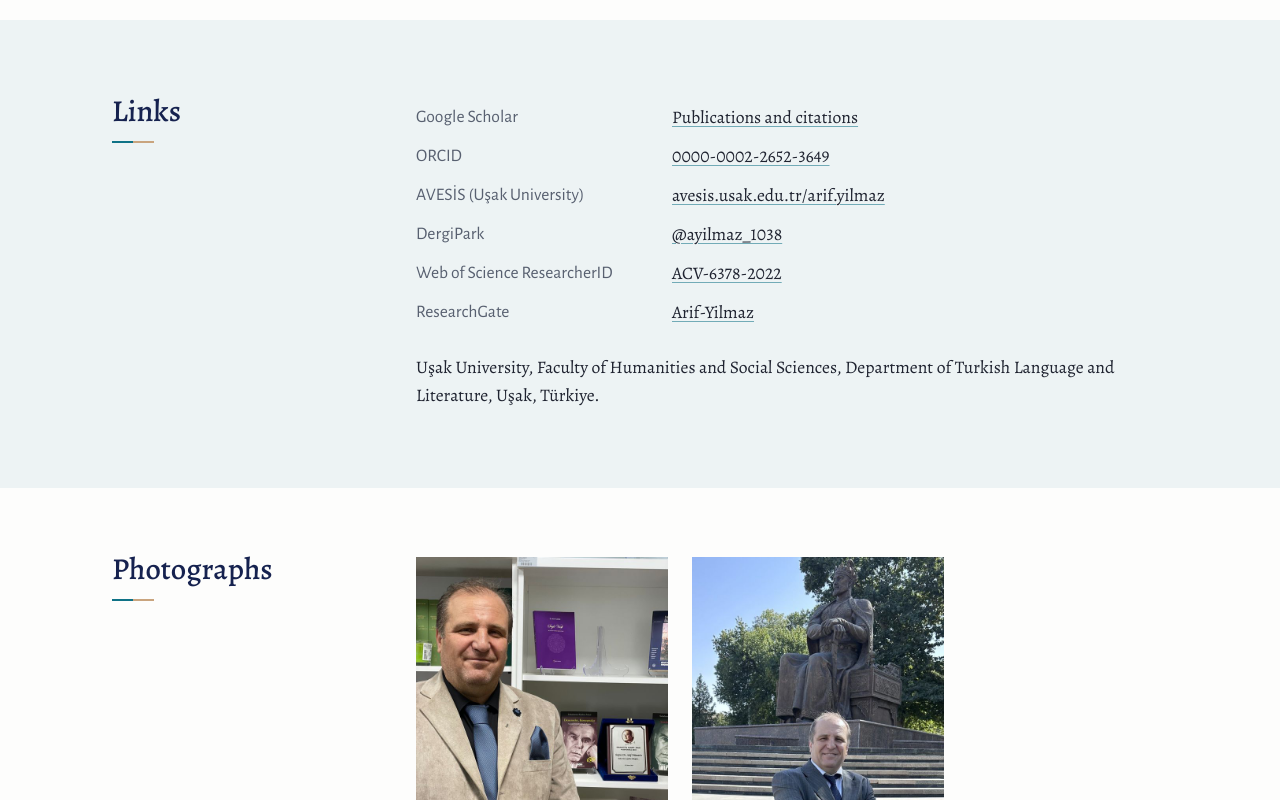
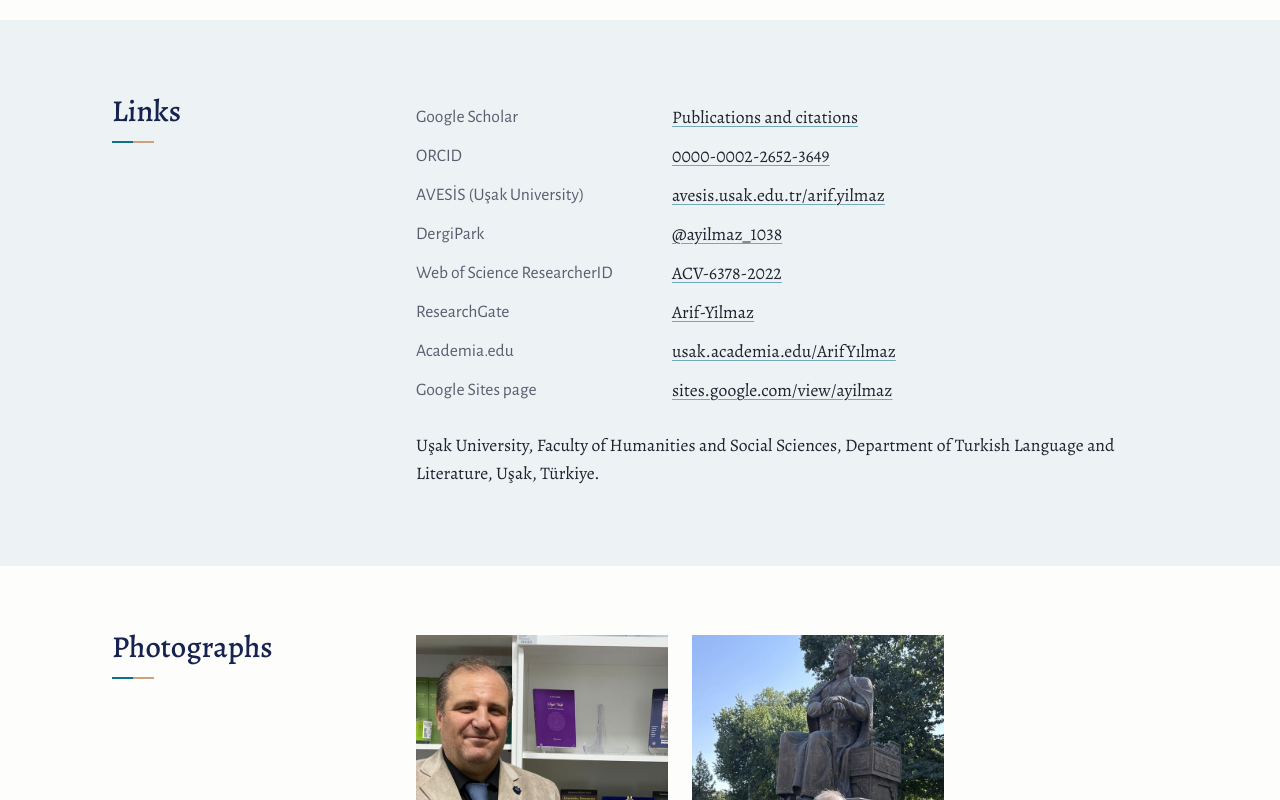
Before and after one commit to yilmaz-arif/yilmaz-arif.github.io, a plain HTML site: page en/index.html in a window 1280 px wide. Shown: the part 11200-12000 px from the top of the page. Drawn offline with nearby package versions, Linux system fonts and the light colour scheme.

Commit message:
Add links to Academia.edu and Google Sites
Added additional links to Academia.edu and Google Sites page in the contact section.

```diff
--- a/en/index.html
+++ b/en/index.html
@@ -24,7 +24,7 @@
 <link rel="preconnect" href="https://fonts.googleapis.com">
 <link rel="preconnect" href="https://fonts.gstatic.com" crossorigin>
 <link rel="stylesheet" href="https://fonts.googleapis.com/css2?family=Alegreya:ital,wght@0,400..900;1,400..900&family=Alegreya+Sans:wght@400;500&display=swap">
-<script type="application/ld+json">{"@context": "https://schema.org", "@type": "Person", "name": "Arif Yılmaz", "image": "https://yilmaz-arif.github.io/gorsel/arif-yilmaz.jpg", "url": "https://yilmaz-arif.github.io/en/", "identifier": "https://orcid.org/0000-0002-2652-3649", "sameAs": ["https://www.researchgate.net/profile/Arif-Yilmaz", "https://scholar.google.com/citations?user=m_PXF6oAAAAJ", "https://orcid.org/0000-0002-2652-3649", "https://avesis.usak.edu.tr/arif.yilmaz", "https://dergipark.org.tr/tr/pub/@ayilmaz_1038", "https://www.webofscience.com/wos/author/rid/ACV-6378-2022"], "jobTitle": "Associate Professor of Modern Turkish Literature", "affiliation": {"@type": "CollegeOrUniversity", "name": "Uşak University"}, "alumniOf": [{"@type": "CollegeOrUniversity", "name": "Ankara University"}, {"@type": "CollegeOrUniversity", "name": "Gazi University"}, {"@type": "CollegeOrUniversity", "name": "Yüzüncü Yıl University"}], "knowsAbout": ["Modern Turkish literature", "Turkish poetry", "Turkish novel", "Turkish short story", "Turkish drama", "Textual scholarship"]}</script>
+<script type="application/ld+json">{"@context": "https://schema.org", "@type": "Person", "name": "Arif Yılmaz", "image": "https://yilmaz-arif.github.io/gorsel/arif-yilmaz.jpg", "url": "https://yilmaz-arif.github.io/en/", "identifier": "https://orcid.org/0000-0002-2652-3649", "sameAs": ["https://www.researchgate.net/profile/Arif-Yilmaz", "https://scholar.google.com/citations?user=m_PXF6oAAAAJ", "https://orcid.org/0000-0002-2652-3649", "https://avesis.usak.edu.tr/arif.yilmaz", "https://dergipark.org.tr/tr/pub/@ayilmaz_1038", "https://www.webofscience.com/wos/author/rid/ACV-6378-2022", "https://usak.academia.edu/ArifY%C4%B1lmaz", "https://sites.google.com/view/ayilmaz"], "jobTitle": "Associate Professor of Modern Turkish Literature", "affiliation": {"@type": "CollegeOrUniversity", "name": "Uşak University"}, "alumniOf": [{"@type": "CollegeOrUniversity", "name": "Ankara University"}, {"@type": "CollegeOrUniversity", "name": "Gazi University"}, {"@type": "CollegeOrUniversity", "name": "Yüzüncü Yıl University"}], "knowsAbout": ["Modern Turkish literature", "Turkish poetry", "Turkish novel", "Turkish short story", "Turkish drama", "Textual scholarship"]}</script>
 <style>
 
 :root {
@@ -491,6 +491,8 @@ footer.hatime p span { display: block; font-family: var(--sans); font-size: .88r
 <li><span class="etiket">DergiPark</span> <a href="https://dergipark.org.tr/tr/pub/@ayilmaz_1038">@ayilmaz_1038</a></li>
 <li><span class="etiket">Web of Science ResearcherID</span> <a href="https://www.webofscience.com/wos/author/rid/ACV-6378-2022">ACV-6378-2022</a></li>
 <li><span class="etiket">ResearchGate</span> <a href="https://www.researchgate.net/profile/Arif-Yilmaz">Arif-Yilmaz</a></li>
+<li><span class="etiket">Academia.edu</span> <a href="https://usak.academia.edu/ArifY%C4%B1lmaz">usak.academia.edu/ArifYılmaz</a></li>
+<li><span class="etiket">Google Sites page</span> <a href="https://sites.google.com/view/ayilmaz">sites.google.com/view/ayilmaz</a></li>
 </ul>
 <p class="iletisim">Uşak University, Faculty of Humanities and Social Sciences, Department of Turkish Language and Literature, Uşak, Türkiye.</p>
 </div>
```
